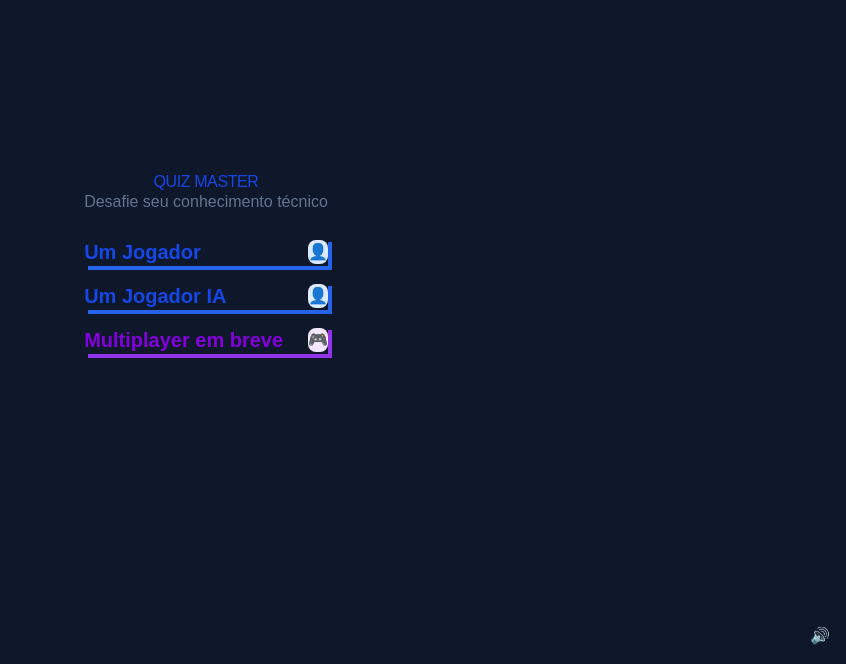
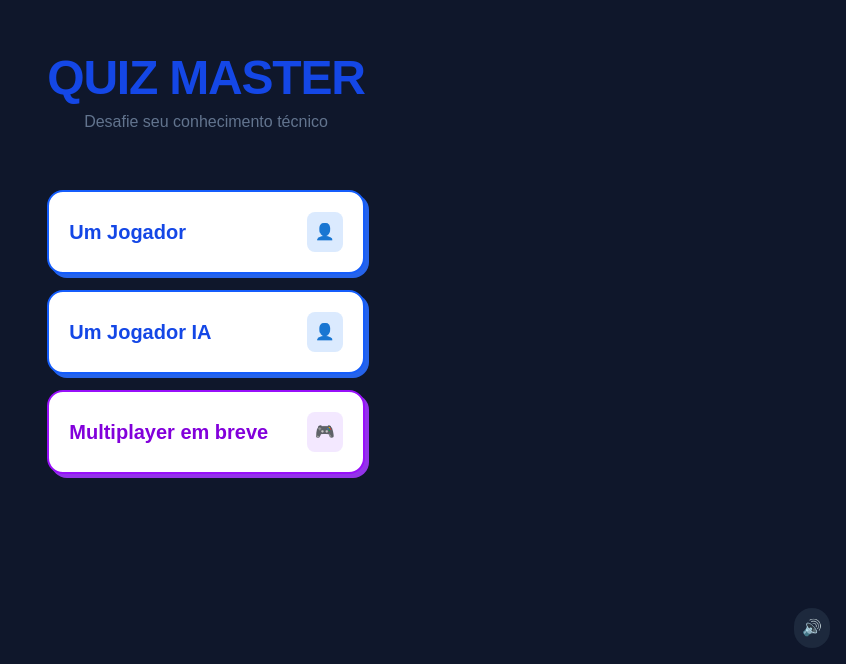
Before and after one commit to Audamon/quiz-ods, a Next.js app: page / in a window 1280 px wide. Shown: the part 136-800 px from the top of the page, without its empty margins (434-1280 px from the left). Built offline with nearby package versions, Linux system fonts and the light colour scheme; no server answers.

Commit message:
ajuste do tailwind

```diff
--- a/app/globals.css
+++ b/app/globals.css
@@ -1,6 +1,4 @@
 @import "tailwindcss";
-@import "tailwindcss/preflight";
-@tailwind utilities;
 
 :root {
   --background: #ffffff;
--- a/components/MultiplayerGame/index.tsx
+++ b/components/MultiplayerGame/index.tsx
@@ -172,7 +172,8 @@ export default function MultiplayerGame({
   return (
     <div className="flex flex-col items-center w-full max-w-2xl mx-auto gap-5 text-white px-4">
       {/* Placar */}
-      <div className="flex w-full justify-between items-center bg-slate-800 rounded-2xl px-6 py-3">
+      <div  className="flex
+       w-full justify-between items-center bg-slate-800 rounded-2xl px-6 py-3">
         <div className="text-center">
           <div className="text-xs text-slate-400 uppercase tracking-wide">
             Você
```
